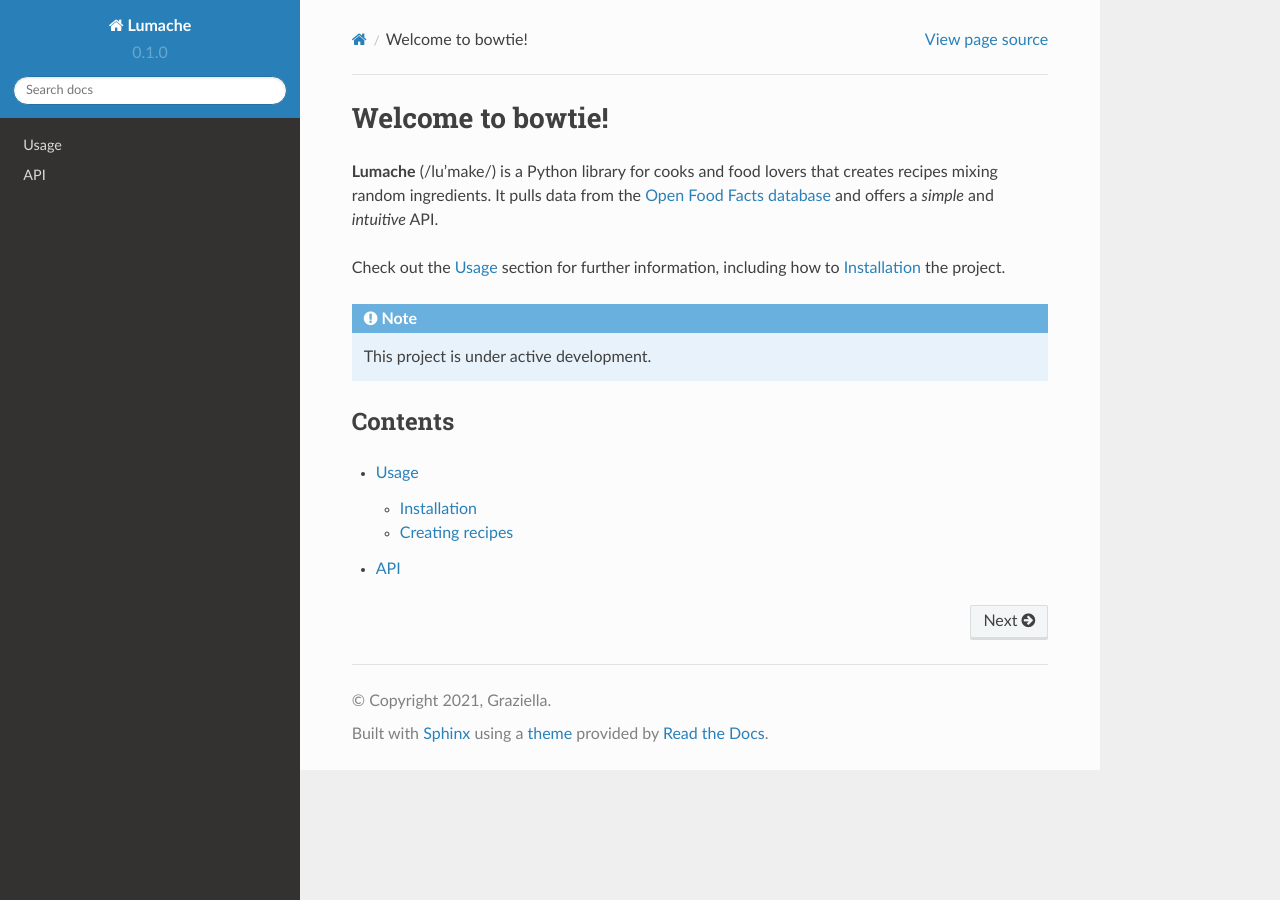
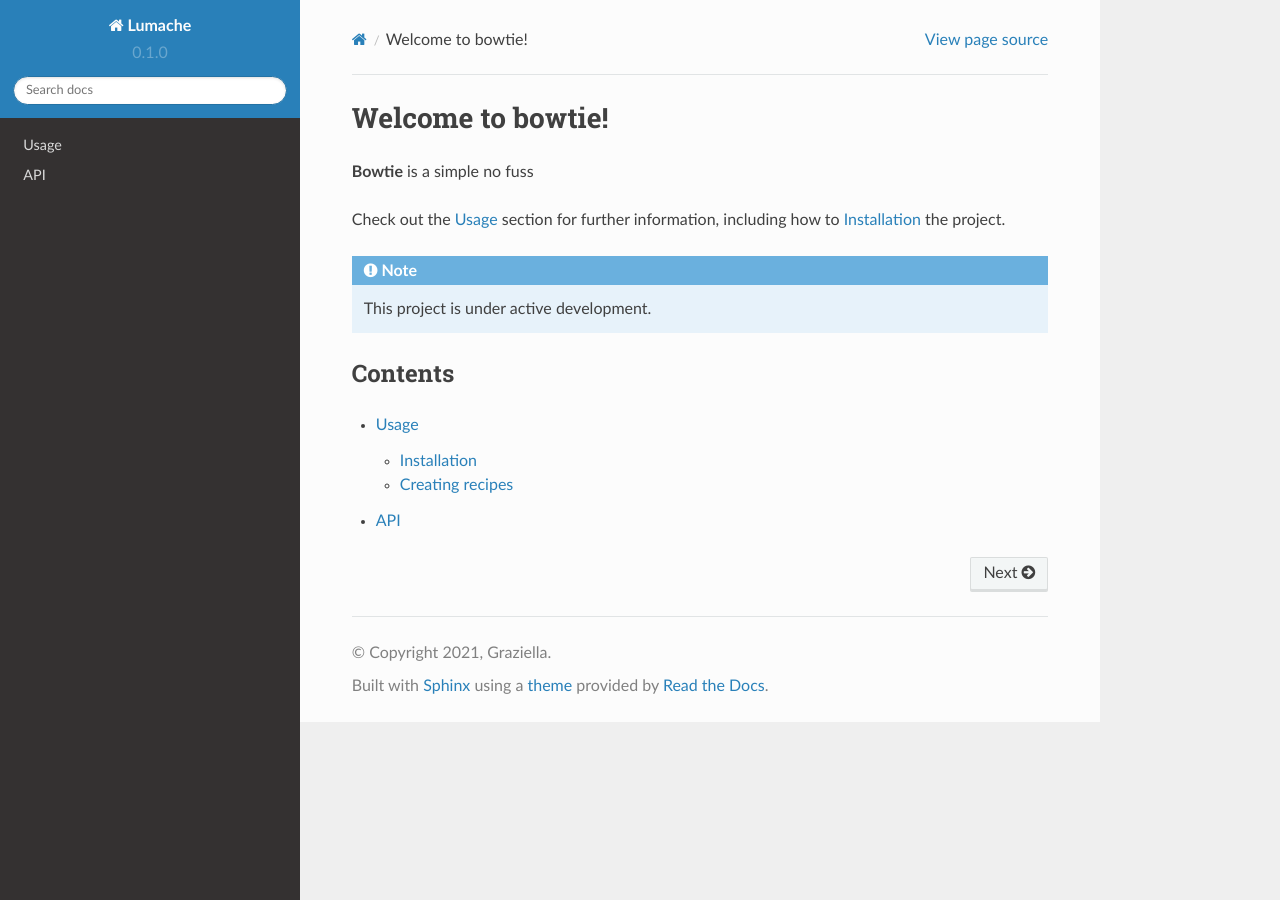
Before and after one commit to dynamo-codes/Bowtie, a Sphinx documentation site: the page built from docs/source/index.rst, in a window 1280 px wide. Built offline with Sphinx 7.4.7 and the Read the Docs theme 2.0.0, drawn with Linux system fonts in a browser that asks for light colours.

Commit message:
Update index.rst

```diff
--- a/docs/source/index.rst
+++ b/docs/source/index.rst
@@ -1,10 +1,7 @@
 Welcome to bowtie!
 ===================================
 
-**Lumache** (/lu'make/) is a Python library for cooks and food lovers
-that creates recipes mixing random ingredients.
-It pulls data from the `Open Food Facts database <https://world.openfoodfacts.org/>`_
-and offers a *simple* and *intuitive* API.
+**Bowtie** is a simple no fuss
 
 Check out the :doc:`usage` section for further information, including
 how to :ref:`installation` the project.
```
